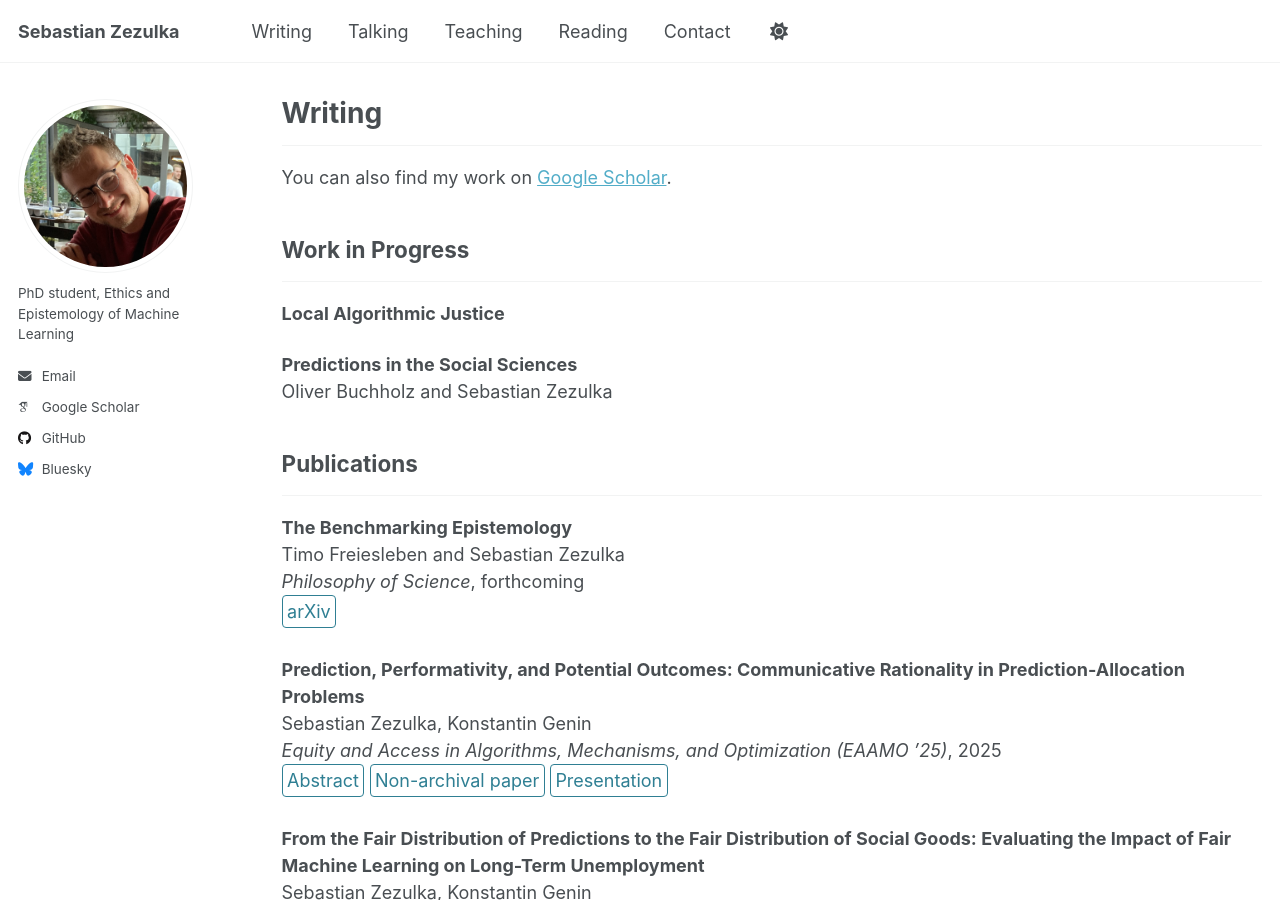
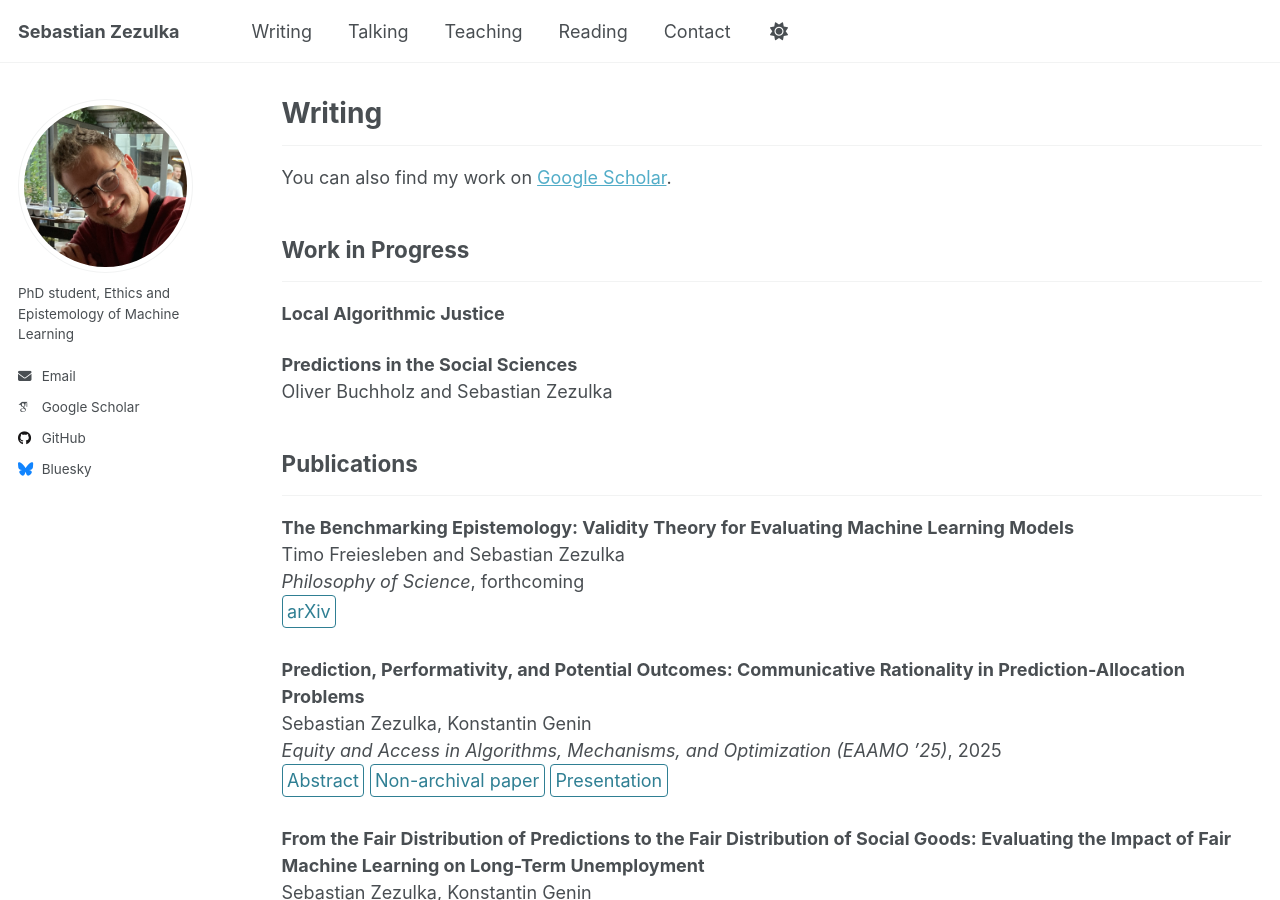
Before and after one commit to sezezulka/sezezulka.github.io, a Jekyll site: the page built from _pages/writing.md, in a window 1280 px wide and 900 px high. Built offline with Jekyll 4.4.1, drawn with Linux system fonts in a browser that asks for light colours; some web fonts are replaced; a script that is not in the unit is left out.

Commit message:
fix talks and benchmarking title

```diff
--- a/_pages/writing.md
+++ b/_pages/writing.md
@@ -19,7 +19,7 @@ Oliver Buchholz and Sebastian Zezulka
 
 ## Publications
 ---
-**The Benchmarking Epistemology** \
+**The Benchmarking Epistemology: Validity Theory for Evaluating Machine Learning Models** \
 Timo Freiesleben and Sebastian Zezulka \
 *Philosophy of Science*, forthcoming \
 [arXiv](https://doi.org/10.48550/arXiv.2510.23191){: .btn--research}{:target="_blank"}
```
Also changed, not shown: _pages/talks.md (+1 -1 lines).
